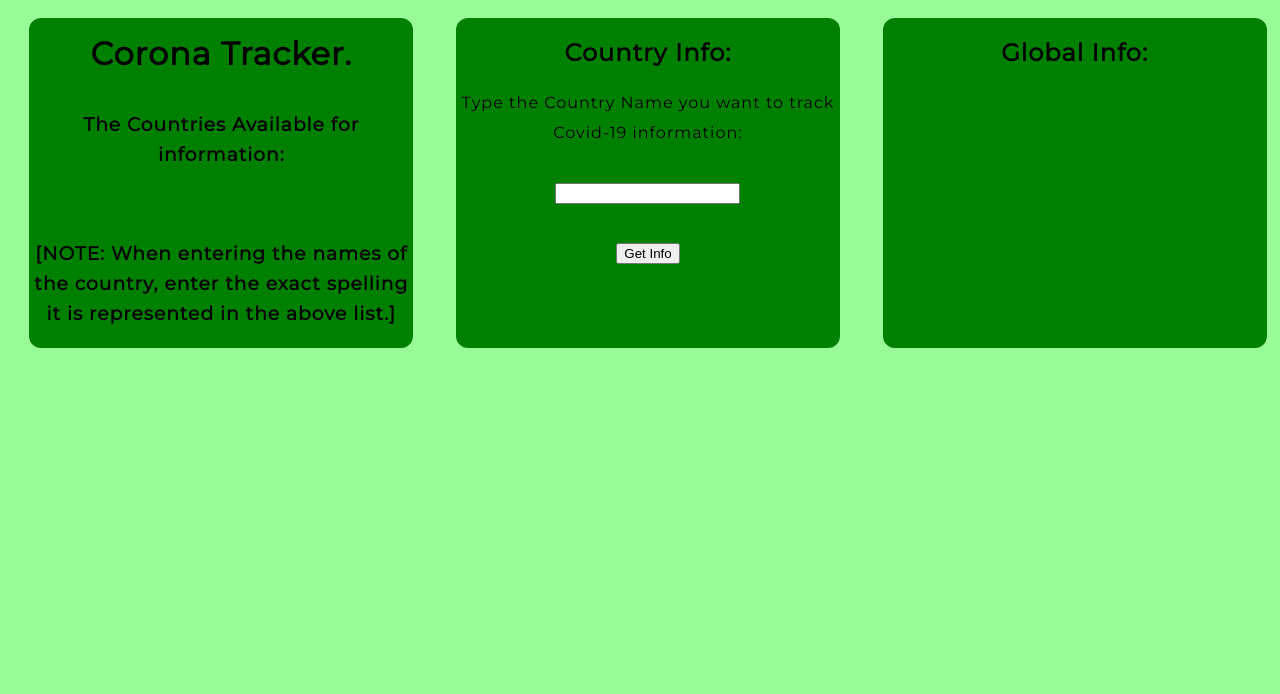
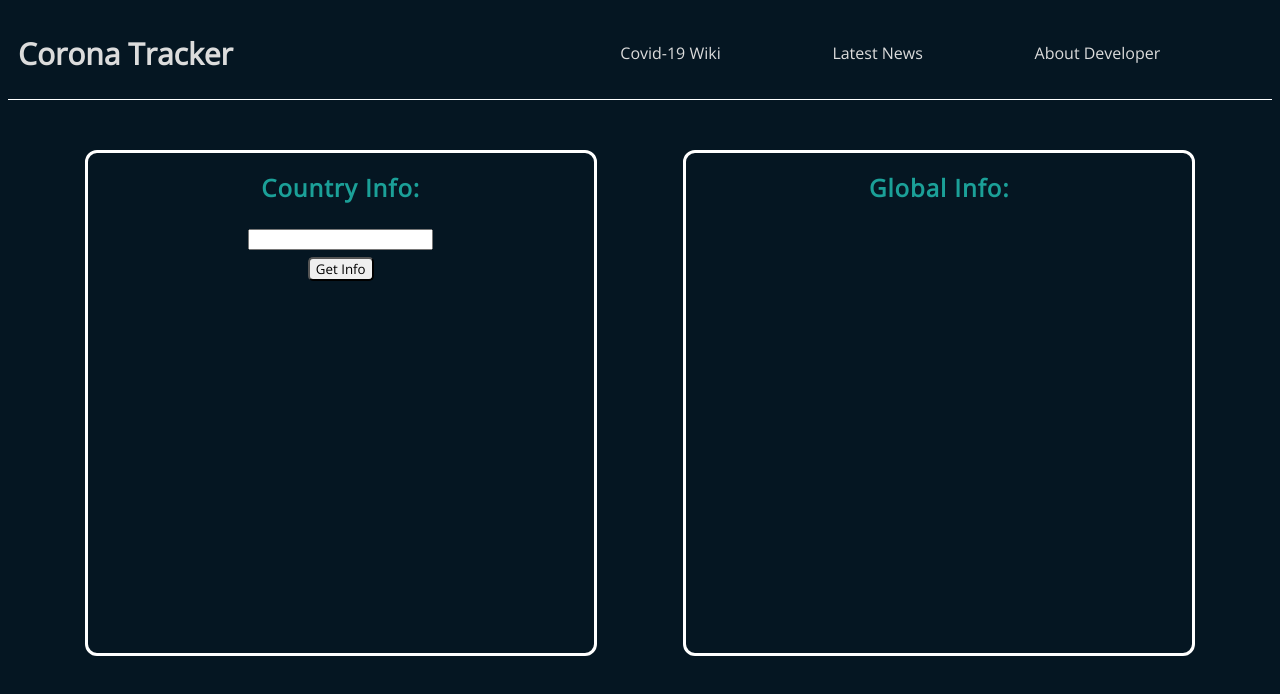
Before and after one commit to SurajanShrestha/First-Repository, a plain HTML site: page CoronaVirusProject/index.html in a window 1280 px wide. Drawn offline with nearby package versions, Linux system fonts and the light colour scheme; no server answers.

Commit message:
Corona Project Updated

```diff
--- a/CoronaVirusProject/coronaScript.js
+++ b/CoronaVirusProject/coronaScript.js
@@ -1,44 +1,55 @@
 function loadFunction(){
 	console.log('loaded');
 	const xhr=new XMLHttpRequest();
-	const url="https://api.covid19api.com/countries";
+    const url="https://covid-193.p.rapidapi.com/countries";
 	xhr.responseType="json";
 	xhr.onreadystatechange=()=>{
     	if(xhr.readyState===XMLHttpRequest.DONE){
-        	//console.log(xhr.response);
-        	let newArr=[];
-        	xhr.response.forEach((item)=>{
-        		newArr.push(Object.values(item)[0]);
-        	});
-        	newArr.sort();
-        	//console.log(newArr);
-        	let html="";
-        	newArr.forEach((item)=>{
-        		html+="<li>"+item+"</li>";
-        	});
-        	document.getElementById("countryList").innerHTML=html;
+        	console.log(xhr.response);
+            let countryArray=xhr.response["response"];
+            let html2="";
+            countryArray.forEach((item)=>{
+                html2+="<option value="+item+">";
+            });
+            document.getElementById("countryOptions").innerHTML=html2;
     	}
 	};
 	xhr.open('GET',url);
+    xhr.setRequestHeader("x-rapidapi-host", "covid-193.p.rapidapi.com");
+    xhr.setRequestHeader("x-rapidapi-key", "ea51dde956msh3e3aa09e434616ep19dc25jsn25784f048d5e");
 	xhr.send();
 }
 document.getElementById('button').addEventListener("click",()=>{
 	let countryName=document.getElementById("countryNameId").value;
 	const xhr=new XMLHttpRequest();
-	//const url="https://api.covid19api.com/total/country/"+countryName;
-	const url="https://api.covid19api.com/total/dayone/country/"+countryName;
+	const url="https://covid-193.p.rapidapi.com/statistics?country="+countryName;
 	xhr.responseType="json";
 	xhr.onreadystatechange=()=>{
     	if(xhr.readyState===XMLHttpRequest.DONE){
-        	//console.log(xhr.response);
-        	//console.log(xhr.response.pop());
-        	let countryResult=xhr.response.pop();
-        	document.getElementById("result").innerHTML=`<p>Country Name: ${countryResult.Country}<br>
-        	Confirmed Cases: ${countryResult.Confirmed}<br>Deaths: ${countryResult.Deaths}<br>Recovered: ${countryResult.Recovered}</p>`;
+        	console.log(xhr.response);
+        	let countryResult=xhr.response;
+        	document.getElementById("result").innerHTML=`<p>Country Name: ${countryResult.parameters.country.toUpperCase()}<br>
+        	Confirmed Cases: ${countryResult.response[0].cases.total}<br>Deaths: ${countryResult.response[0].deaths.total}<br>Recovered:
+            ${countryResult.response[0].cases.recovered}<br>Active Cases: ${countryResult.response[0].cases.active}</p>`;
     	}
 	};
 	xhr.open('GET',url);
-	xhr.send();
+    xhr.onloadend = function() {
+        if(xhr.status == 404){
+            document.getElementById("result").innerHTML=`<p>Please Enter a Valid Country Name. [Make sure the spelling of the country
+            matches the spelling given in the Country List to your Left.]</p>`;
+            throw new Error(url + ' replied 404');
+        }
+        if(xhr.response.results==0){
+            document.getElementById("result").innerHTML=`<p>Please Enter a Valid Country Name. [Make sure the spelling of the country
+            matches the spelling given in the Country List.] This error can also occur if you have entered a Country
+            Name which has not been affected with Covid-19.</p>`;
+            console.log("Error");
+        }
+    }
+    xhr.setRequestHeader("x-rapidapi-host", "covid-193.p.rapidapi.com");
+    xhr.setRequestHeader("x-rapidapi-key", "ea51dde956msh3e3aa09e434616ep19dc25jsn25784f048d5e");
+    xhr.send();
 })
 
 const xhr=new XMLHttpRequest();
@@ -46,8 +57,6 @@ const xhr=new XMLHttpRequest();
 	xhr.responseType="json";
 	xhr.onreadystatechange=()=>{
     	if(xhr.readyState===XMLHttpRequest.DONE){
-        	console.log(xhr.response.Global);
-        	console.log(xhr.response.Global["TotalConfirmed"]);
         	let html="";
         	html=`<p>New Confirmed: ${xhr.response.Global["NewConfirmed"]}<br>New Deaths: ${xhr.response.Global["NewDeaths"]}<br>
         	New Recovered: ${xhr.response.Global["NewRecovered"]}<br>Total Confirmed: ${xhr.response.Global["TotalConfirmed"]}<br>
--- a/CoronaVirusProject/coronaStyle.css
+++ b/CoronaVirusProject/coronaStyle.css
@@ -1,10 +1,61 @@
 body{
-	font-family: 'Montserrat', sans-serif;
-	background: palegreen;
+	font-family: 'Open Sans', sans-serif;
+	background: #051622;
 	display: flex;
-	justify-content: space-around;
+	justify-content: space-evenly;
+	flex-wrap: wrap;
+}
+header{
 	width: 100%;
-	flex-wrap: wrap;
+	margin-bottom: 40px;
+	border-bottom: 1px solid white;
+}
+nav{
+	display: flex;
+	color: #1BA098;
+	width: 100%;
+}
+nav h1{
+	color: gainsboro;
+	font-size: 30px;
+	padding-left: 10px;
+}
+nav h1:hover{
+	color: white;
+}
+.navList{
+	margin: 0 0 0 auto;
+	width: 60%;
+	display: flex;
+	justify-content: space-evenly;
+	align-items: center;
+}
+nav a{
+	color: gainsboro;
+	text-decoration: none;
+	width: auto;
+	height: 30%;
+	margin-right: 5px;
+	display: flex;
+	justify-content: center;
+	align-items: center;
+}
+nav a:hover{
+	color: gray;
+}
+button{
+	border-radius: 5px;
+	font-family: 'Open Sans', sans-serif;
+}
+button:hover{
+	background: black;
+}
+button a{
+	text-decoration: none;
+	color: black;
+}
+button a:hover{
+	color: white;
 }
 #countryList{
 	max-height: 400px;
@@ -13,9 +64,12 @@ body{
 }
 .main{
 	margin: 10px;
-	width: 30%;
+	width: 40%;
+	height: 500px;
+	border: 3px solid white;
 	border-radius: 12px;
-	background: green;
+	background: #051622;
+	color: #1BA098;
 	text-align: center;
 	letter-spacing: 1px;
 	line-height: 30px;
--- a/CoronaVirusProject/index.html
+++ b/CoronaVirusProject/index.html
@@ -3,21 +3,25 @@
 <head>
 	<title>Corona Virus</title>
 	<meta name="viewport" content="width=device-width, initial-scale=1.0">
-	<link href="https://fonts.googleapis.com/css2?family=Montserrat&display=swap" rel="stylesheet">
+	<link href="https://fonts.googleapis.com/css2?family=Open+Sans&display=swap" rel="stylesheet">
 	<link rel="stylesheet" type="text/css" href="./coronaStyle.css">
 </head>
 <body onload="loadFunction()">
-	<div class="main flexbox">
-		<h1>Corona Tracker.</h1>
-		<h3>The Countries Available for information:</h3>
-		<ul id="countryList"></ul>
-		<h3><strong>[NOTE: When entering the names of the country, enter the exact spelling it is represented in the above list.]</strong></h3>
-	</div>
+	<header>
+		<nav>
+			<a href=""><h1>Corona Tracker</h1></a>
+			<div class="navList">
+				<a href="https://en.wikipedia.org/wiki/COVID-19_pandemic" target="_blank">Covid-19 Wiki</a>
+				<a href="https://www.who.int/westernpacific/emergencies/covid-19/news-covid-19" target="_blank">Latest News</a>
+				<a href="https://www.facebook.com/surajan.shrestha.77" target="_blank">About Developer</a>
+			</ul>
+		</nav>
+	</header>
 	<div class="main">
 		<h2>Country Info:</h2>
-		<label for="countryNameId">Type the Country Name you want to track Covid-19 information:</label><br><br>
-		<input type="text" name="countryName" id="countryNameId"><br><br>
-		<button type="button" id="button">Get Info</button>
+		<input list="countryOptions" name="countryName" id="countryNameId">
+		<datalist id="countryOptions"></datalist><br>
+		<button type="button" id="button"><a href="javascript:void(0)">Get Info</a></button>
 		<div id="result"></div>
 	</div>
 	<div class="main">
```
